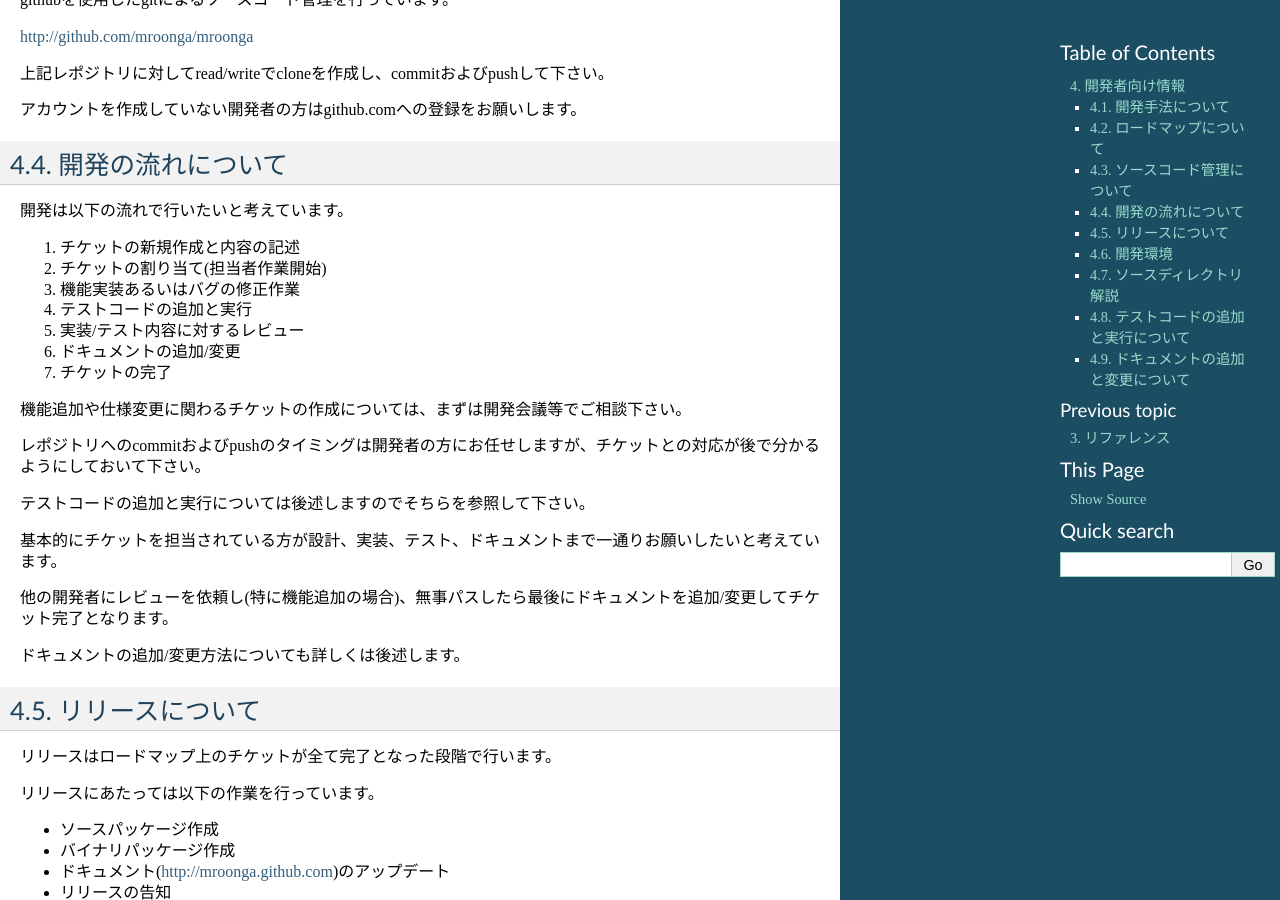
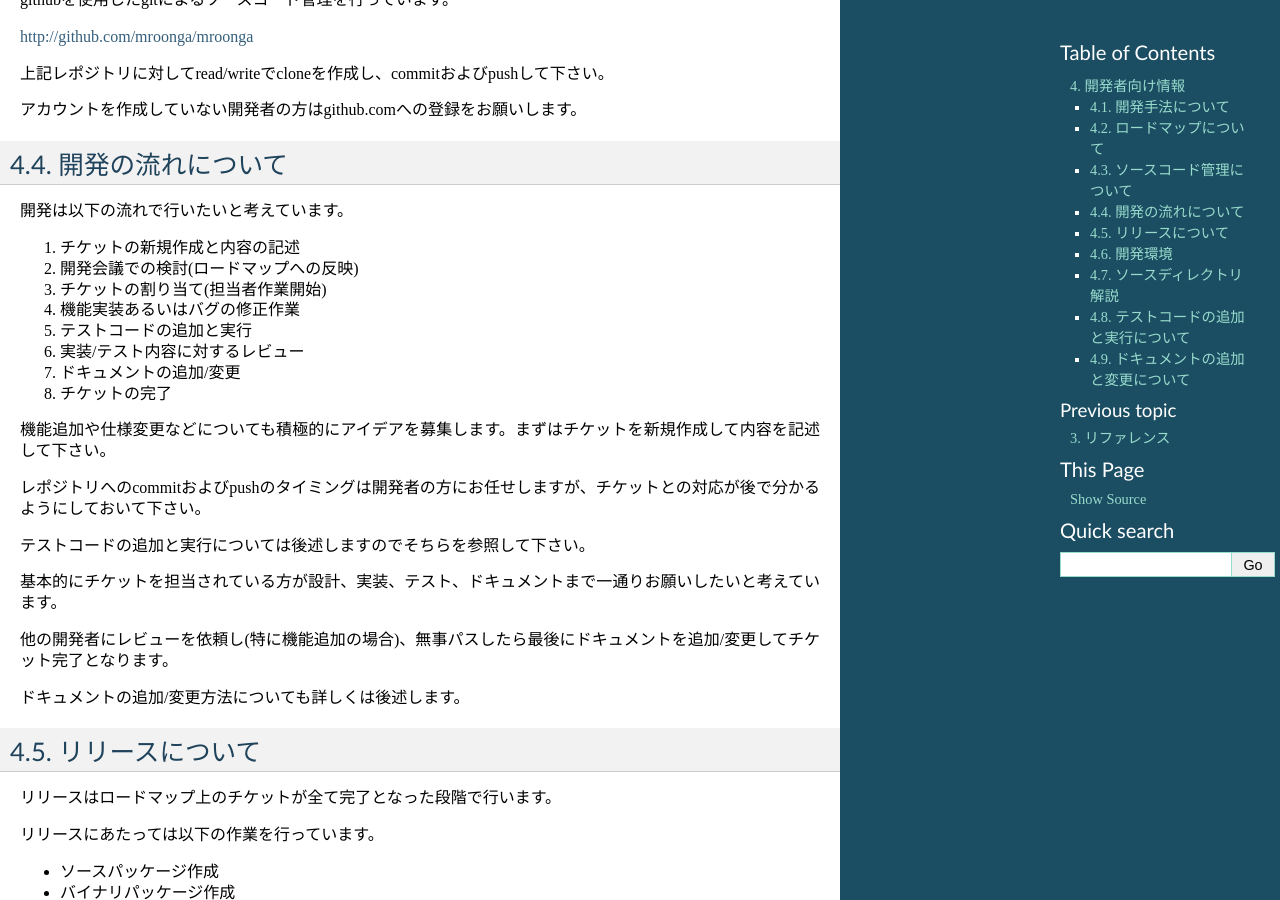
Before and after one commit to mroonga/mroonga, a Sphinx documentation site: the page built from doc/ja/source/developer.rst, in a window 1280 px wide and 900 px high, scrolled down 653 px. Built offline with Sphinx 7.4.7, drawn with Linux system fonts in a browser that asks for light colours.

Commit message:
modified discription of development process. we need your idea, feature request, and patch!!

```diff
--- a/doc/ja/source/developer.rst
+++ b/doc/ja/source/developer.rst
@@ -40,14 +40,15 @@ http://github.com/mroonga/mroonga
 開発は以下の流れで行いたいと考えています。
 
 1. チケットの新規作成と内容の記述
-2. チケットの割り当て(担当者作業開始)
-3. 機能実装あるいはバグの修正作業
-4. テストコードの追加と実行
-5. 実装/テスト内容に対するレビュー
-6. ドキュメントの追加/変更
-7. チケットの完了
+2. 開発会議での検討(ロードマップへの反映)
+3. チケットの割り当て(担当者作業開始)
+4. 機能実装あるいはバグの修正作業
+5. テストコードの追加と実行
+6. 実装/テスト内容に対するレビュー
+7. ドキュメントの追加/変更
+8. チケットの完了
 
-機能追加や仕様変更に関わるチケットの作成については、まずは開発会議等でご相談下さい。
+機能追加や仕様変更などについても積極的にアイデアを募集します。まずはチケットを新規作成して内容を記述して下さい。
 
 レポジトリへのcommitおよびpushのタイミングは開発者の方にお任せしますが、チケットとの対応が後で分かるようにしておいて下さい。
 
```
